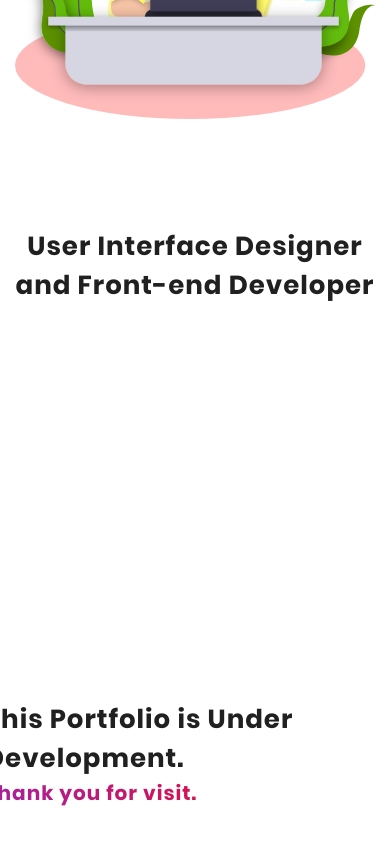
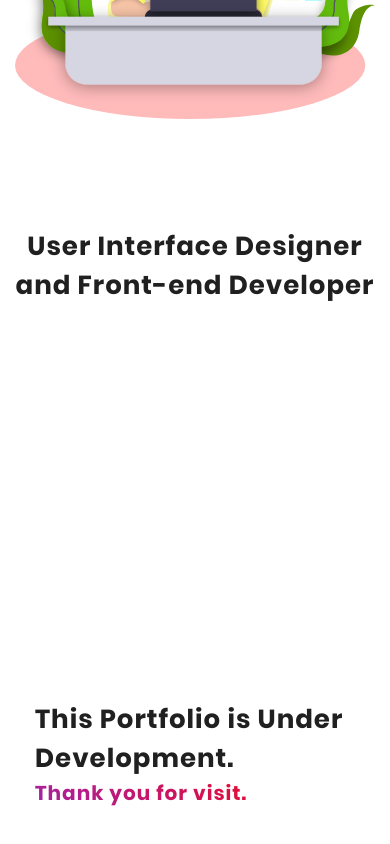
Before and after one commit to harshraana/harshraana.github.io, a plain HTML site: page index.html in a window 390 px wide. Shown: the part 424-1268 px from the top of the page. Drawn offline with Linux system fonts and the light colour scheme.

Commit message:
box changes in mobile

```diff
--- a/index.html
+++ b/index.html
@@ -51,7 +51,7 @@
 
     <section class="alert">
         <div class="fx-grid justify-content-center fx-verticle-center" style="min-height: 550px;">
-            <div class="fx-col">
+            <div class="fx-10">
                 <h1>This Portfolio is Under Development.</h1>
                 <h3 class="gradientText">Thank you for visit.</h3>
             </div>
```
